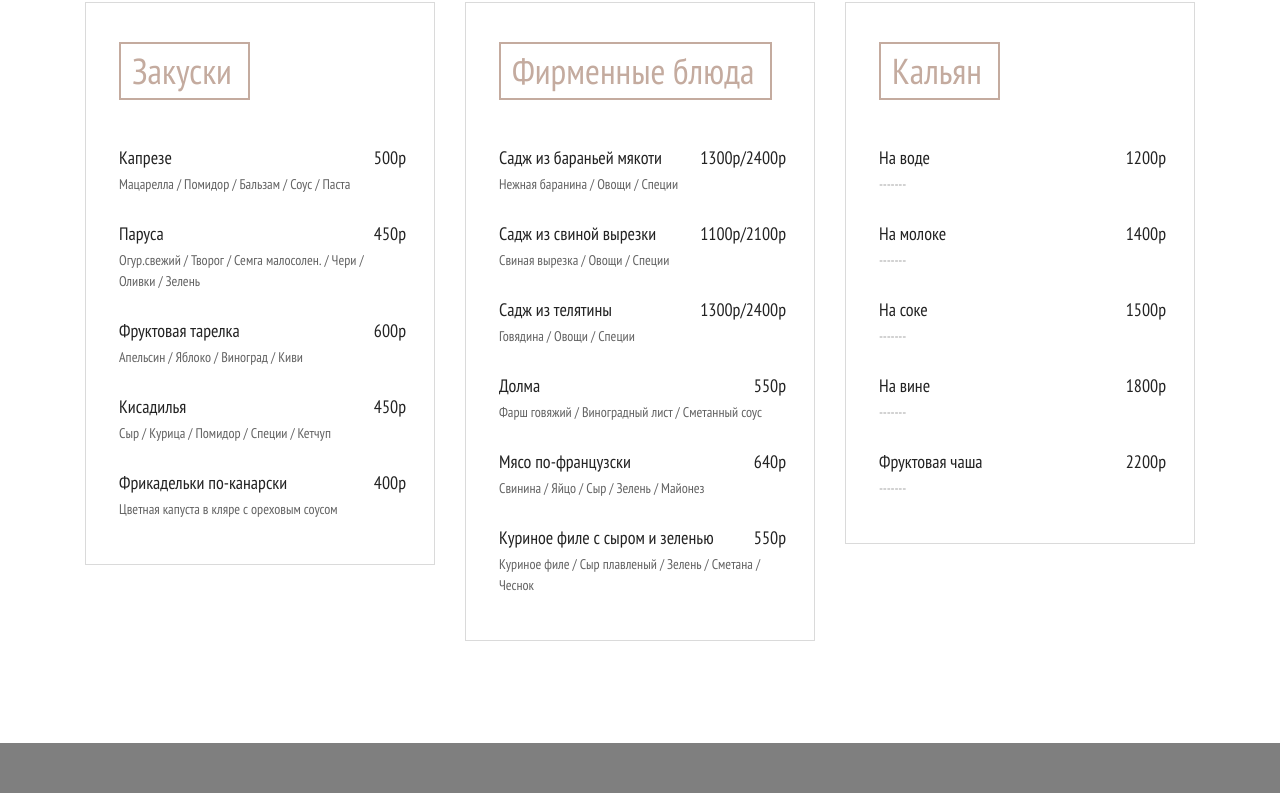
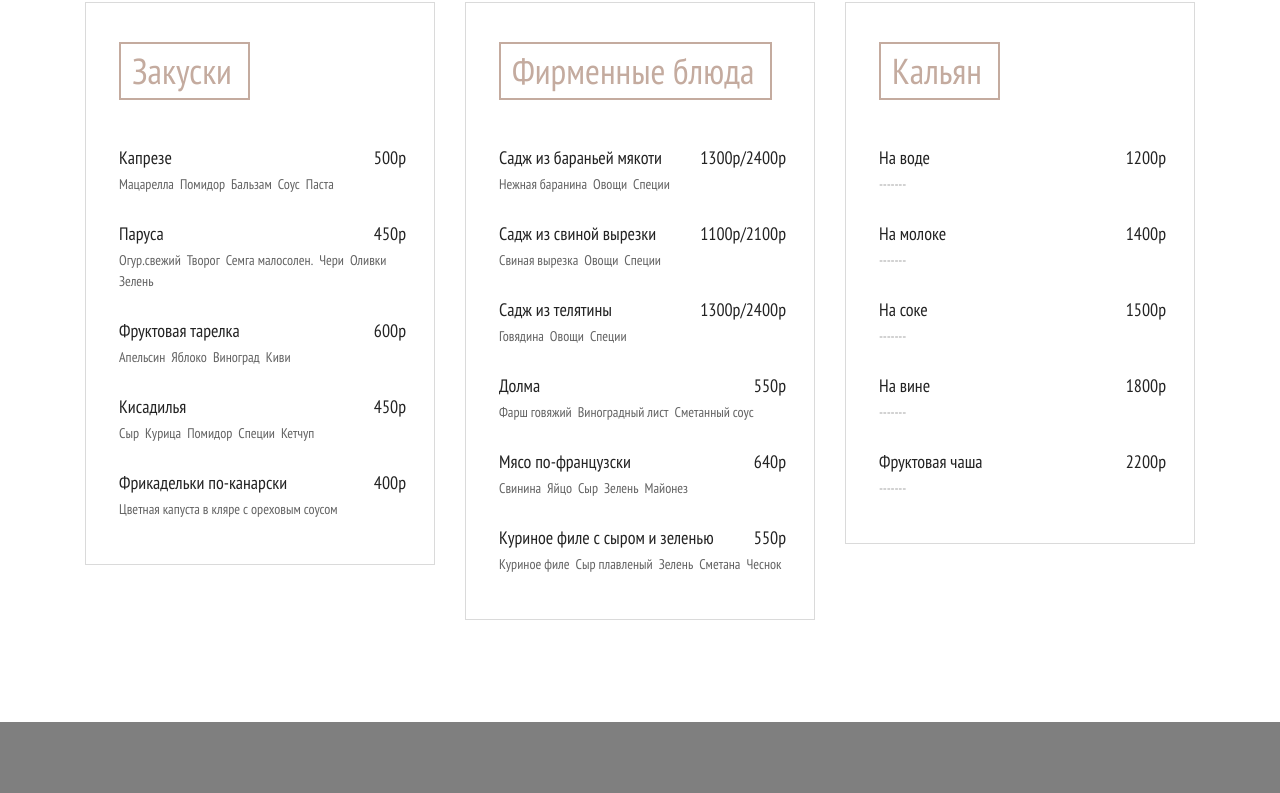
Before and after one commit to timguliev9696-lgtm/Restaurant, a plain HTML site: page index.html in a window 1280 px wide. Shown: the part 2598-3391 px from the top of the page. Drawn offline with Linux system fonts and the light colour scheme; a script that the page names is missing.

Commit message:
Update main_styles.css
1036 line удалил "/" из content

```diff
--- a/styles/main_styles.css
+++ b/styles/main_styles.css
@@ -1033,7 +1033,7 @@ section
 .dish_contents ul li:not(:last-child)::after
 {
 	display: inline-block;
-	content: '/';
+	content: '';
 	margin-left: 3px;
 	margin-right: 3px;
 	font-size: 14px;
```
